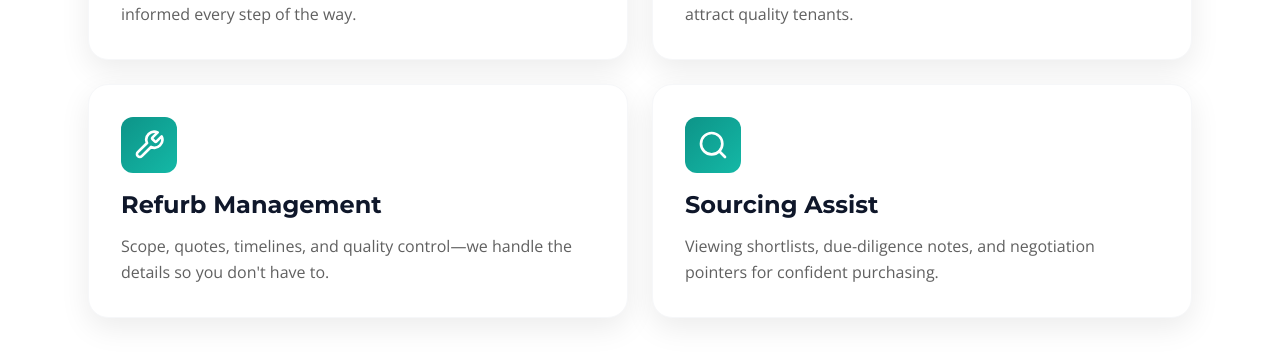
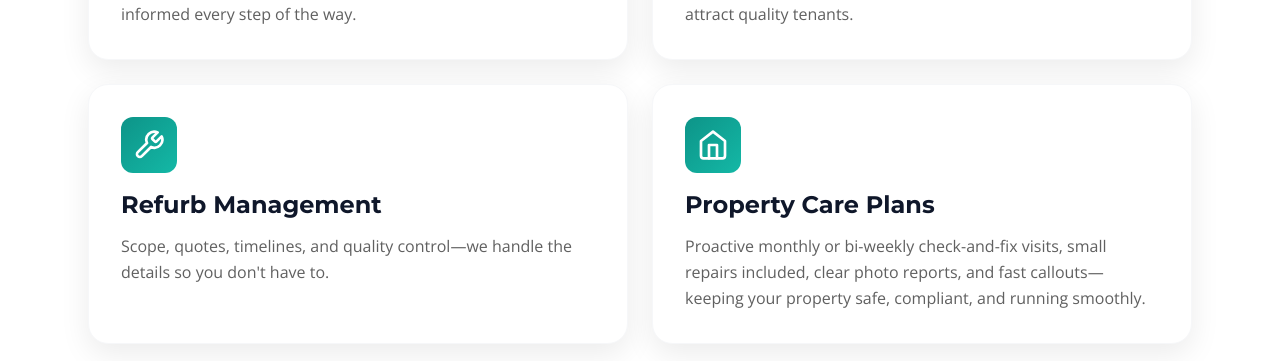
Before and after one commit to ollietitcomb/The-Property-Co-V2, a Next.js app: page / in a window 1280 px wide. Shown: the part 1243-1604 px from the top of the page. Built offline with nearby package versions, Linux system fonts and the light colour scheme.

Commit message:
Replace Sourcing Assist with Property Care Plans service

```diff
--- a/components/ServiceCards.tsx
+++ b/components/ServiceCards.tsx
@@ -1,7 +1,7 @@
 "use client";
 
 import { motion } from "framer-motion";
-import { Shield, Sparkles, Wrench, Search } from "lucide-react";
+import { Shield, Sparkles, Wrench, Home } from "lucide-react";
 import { ReactNode } from "react";
 
 interface Service {
@@ -30,10 +30,10 @@ const services: Service[] = [
       "Scope, quotes, timelines, and quality control—we handle the details so you don't have to.",
   },
   {
-    icon: <Search className="w-8 h-8" />,
-    title: "Sourcing Assist",
+    icon: <Home className="w-8 h-8" />,
+    title: "Property Care Plans",
     description:
-      "Viewing shortlists, due-diligence notes, and negotiation pointers for confident purchasing.",
+      "Proactive monthly or bi-weekly check-and-fix visits, small repairs included, clear photo reports, and fast callouts—keeping your property safe, compliant, and running smoothly.",
   },
 ];
 
```
